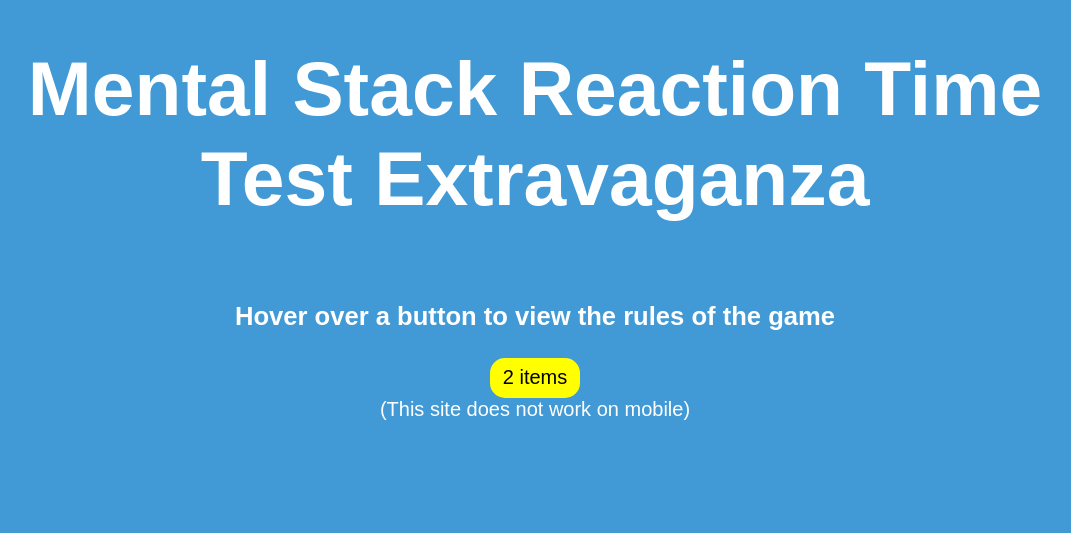
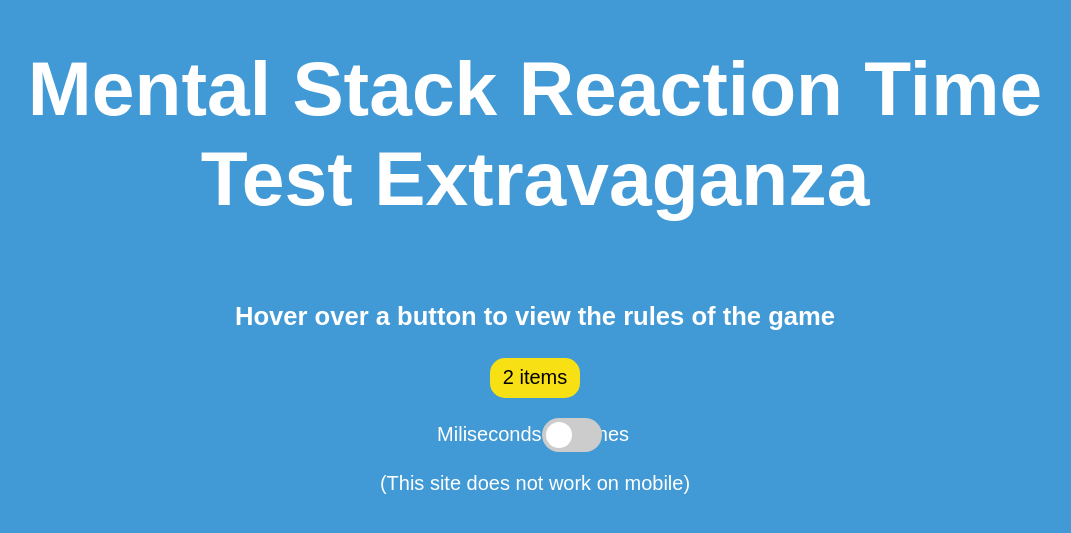
Before and after one commit to BrdfrdC/reaction-time, a Vue app: page / in a window 1280 px wide. Shown: the part 207-740 px from the top of the page, without its empty margins (105-1176 px from the left). Built offline with nearby package versions, Linux system fonts and the light colour scheme.

Commit message:
Added penalty for pressing early, added time unit toggle

```diff
--- a/src/views/HomeView.vue
+++ b/src/views/HomeView.vue
@@ -4,8 +4,18 @@
     <div class="reaction-container">
       <h1 class="game-title">Mental Stack Reaction Time Test Extravaganza</h1>
       <h2 class="game-desc">Hover over a button to view the rules of the game</h2>
-      <div class="test-picker-row">
-        <div class="test-picker-item" id="two-items">2 items</div>
+      <div class="options-picker-row">
+        <div class="test-picker-row">
+          <div class="test-picker-item" id="two-items">2 items</div>
+        </div>
+        <div class="unit-picker-row">
+          <div class="disclaimer-text">Miliseconds</div>
+          <label class="unit-switch">
+            <input class="unit-checkbox" type="checkbox">
+            <span class="slider round"></span>
+          </label>
+          <div class="disclaimer-text">Frames</div>
+        </div>
       </div>
       <div class="next-button test-picker-item">Return Home</div>
       <div class="disclaimer-text">(This site does not work on mobile)</div>
@@ -24,6 +34,7 @@ onMounted(() => {
   var startTime = 0;
   var stopTime = 0;
   var gameType = "";
+  var timeUnits = "milisecs";
 
   const twoItemsButton = document.getElementById("two-items");
 
@@ -33,15 +44,28 @@ onMounted(() => {
 
   twoItemsButton.addEventListener("click", function (e) {
     gameType = "twoItems";
-    twoItems();
+    gameStart(gameType);
   });
+
+  function gameStart(gameType) {
+    if(document.querySelector('.unit-checkbox').checked) {
+      timeUnits = "frames"
+    }
+
+    switch (gameType) {
+      case "twoItems":
+        twoItems();
+        break;
+    }
+  }
 
   function twoItems() {
     startTime = 0;
     stopTime = 0;
+
     document.querySelector(".game-title").innerHTML = "Wait...";
     document.querySelector(".game-desc").style.display = "none";
-    document.querySelector(".test-picker-row").style.display = "none";
+    document.querySelector(".options-picker-row").style.display = "none";
     document.querySelector(".disclaimer-text").style.display = "none";
 
     document.removeEventListener("keydown", resultsScreen);
@@ -51,10 +75,22 @@ onMounted(() => {
   }
 
   async function randomize() {
-    const sleepTime = Math.random() * (7000 - 3000) + 3000;
+    const sleepTime = Math.random() * (4000 - 3000) + 3000;
+    const gameTimeout = setTimeout(changeScreen, sleepTime);
 
-    await new Promise(r => setTimeout(r, sleepTime));
-    changeScreen();
+    document.addEventListener("keydown", function(e) {
+      early(gameTimeout);
+    });
+  }
+
+  function early(timeout) {
+    clearTimeout(timeout);
+    document.removeEventListener("keydown", early);
+
+    document.querySelector(".game-title").innerHTML = "Too Early!";
+    document.querySelector(".game-desc").style.display = "flex";
+    document.querySelector(".game-desc").innerHTML = "Wait until the screen changes before pressing a button. Press any button to restart.";
+    document.addEventListener("keydown", twoItems);
   }
 
   function changeScreen() {
@@ -92,16 +128,16 @@ onMounted(() => {
 
   function stopTimer() {
     document.removeEventListener("keypress", checkKeyPress);
+    document.removeEventListener("keydown", twoItems);
+
     stopTime = Date.now().toString();
     const reactionTime = (stopTime - startTime);
 
     document.querySelector(".reaction-background").style.backgroundColor = "#419ad5";
     document.querySelector(".game-title").innerHTML = reactionTime.toString() + "ms";
 
-    console.log(reactionTime);
     timesArray.push(reactionTime);
     attemptCount++;
-    console.log(attemptCount);
 
     resetGame();
   }
@@ -139,7 +175,13 @@ onMounted(() => {
 
     const average = sum / 5;
 
-    document.querySelector(".game-title").innerHTML = Math.round(average).toString() + "ms";
+    if (timeUnits == "milisecs") {
+      document.querySelector(".game-title").innerHTML = Math.round(average).toString() + "ms";
+    } else if (timeUnits == "frames") {
+      document.querySelector(".game-title").innerHTML = Math.round(average / (1000/ 60)).toString() + "frames";
+    }
+
+
     document.querySelector(".game-desc").innerHTML = "Congrats! Share it with your friends!";
     document.querySelector(".next-button").style.display = "flex";
 
@@ -152,7 +194,7 @@ onMounted(() => {
     document.querySelector(".game-title").innerHTML = "Mental Stack Reaction Time Test Extravaganza";
     document.querySelector(".game-desc").style.display = "flex";
     document.querySelector(".game-desc").innerHTML = "Hover over a button to view the rules of the game";
-    document.querySelector(".test-picker-row").style.display = "flex";
+    document.querySelector(".options-picker-row").style.display = "flex";
     document.querySelector(".disclaimer-text").style.display = "flex";
     document.querySelector(".next-button").style.display = "none";
   }
@@ -201,9 +243,28 @@ body {
   font-size: 2vw;
 }
 
+.options-picker-row {
+  display: flex;
+  flex-direction: column;
+  align-items: center;
+}
+
 .test-picker-row {
   display: flex;
   flex-direction: row;
+  align-items: center;
+  margin-bottom: 20px;
+}
+
+.unit-picker-row {
+  position: relative;
+  left: -1%;
+  display: flex;
+  flex-direction: row;
+  align-items: center;
+  width: 15vw;
+  justify-content: space-around;
+  margin-bottom: 20px;
 }
 
 .test-picker-item {
@@ -211,13 +272,68 @@ body {
   height: 5vh;
   max-width: 120px;
   max-height: 50px;
-  background-color: yellow;
   border-radius: 15px;
   display: flex;
   align-items: center;
   justify-content: center;
   font-size: 20px;
   pointer-events: visible;
+  background-color: rgb(247, 224, 19);
+}
+
+.unit-switch {
+  position: relative;
+  display: inline-block;
+  width: 60px;
+  height: 34px;
+}
+
+.unit-switch input {
+  opacity: 0;
+  width: 0;
+  height: 0;
+}
+
+.slider {
+  position: absolute;
+  cursor: pointer;
+  top: 0;
+  left: 0;
+  right: 0;
+  bottom: 0;
+  width: 60px;
+  height: 34px;
+  background-color: #ccc;
+  -webkit-transition: .4s;
+  transition: .4s;
+  border-radius: 34px;
+}
+
+.slider:before {
+  position: absolute;
+  content: "";
+  height: 26px;
+  width: 26px;
+  left: 4px;
+  bottom: 4px;
+  background-color: white;
+  -webkit-transition: .4s;
+  transition: .4s;
+  border-radius: 50%;
+}
+
+input:checked + .slider {
+  background-color: rgb(247, 224, 19);
+}
+
+input:focus + .slider {
+  box-shadow: 0 0 1px rgb(247, 224, 19);
+}
+
+input:checked + .slider:before {
+  -webkit-transform: translateX(26px);
+  -ms-transform: translateX(26px);
+  transform: translateX(26px);
 }
 
 .next-button {
```
